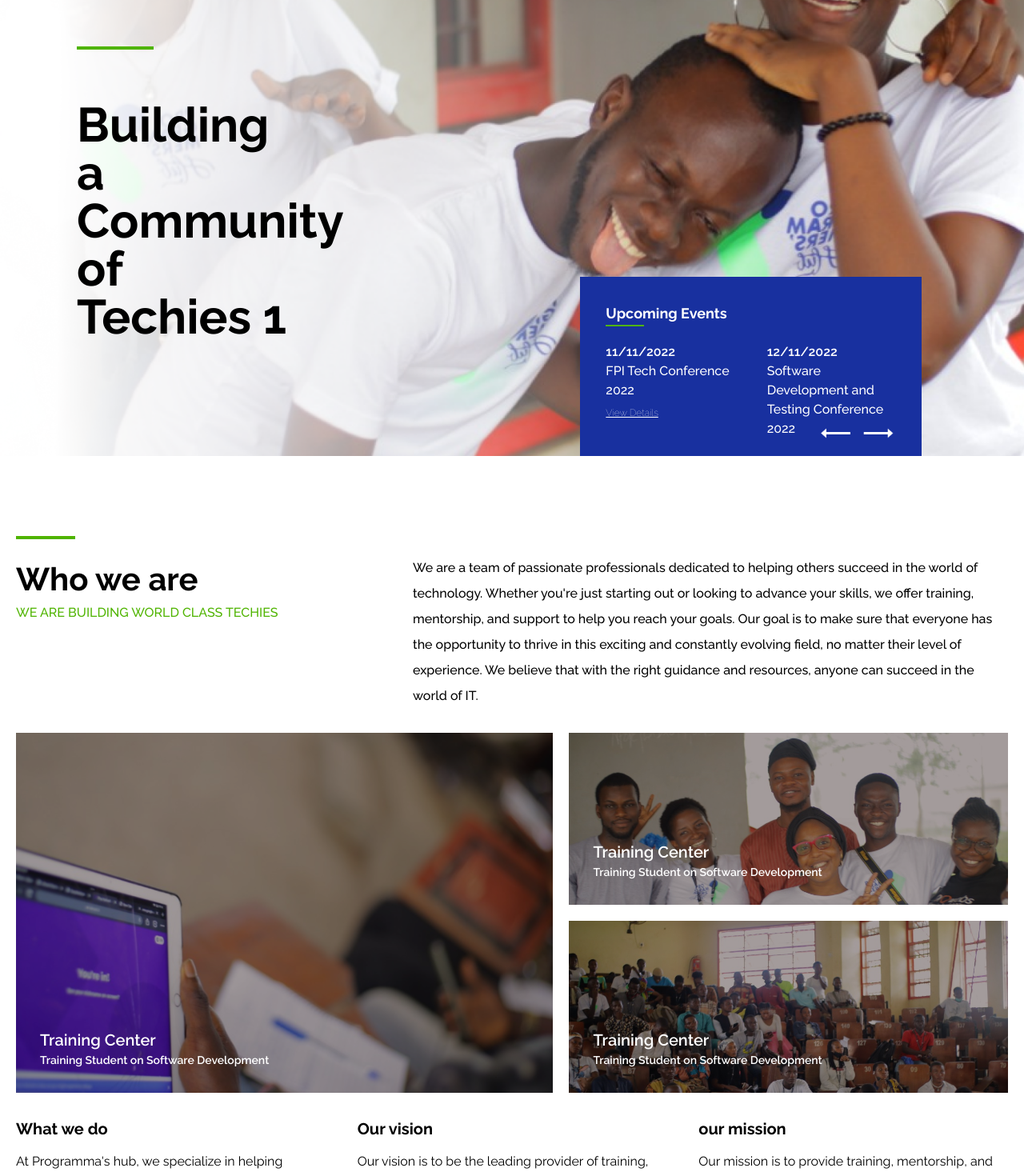
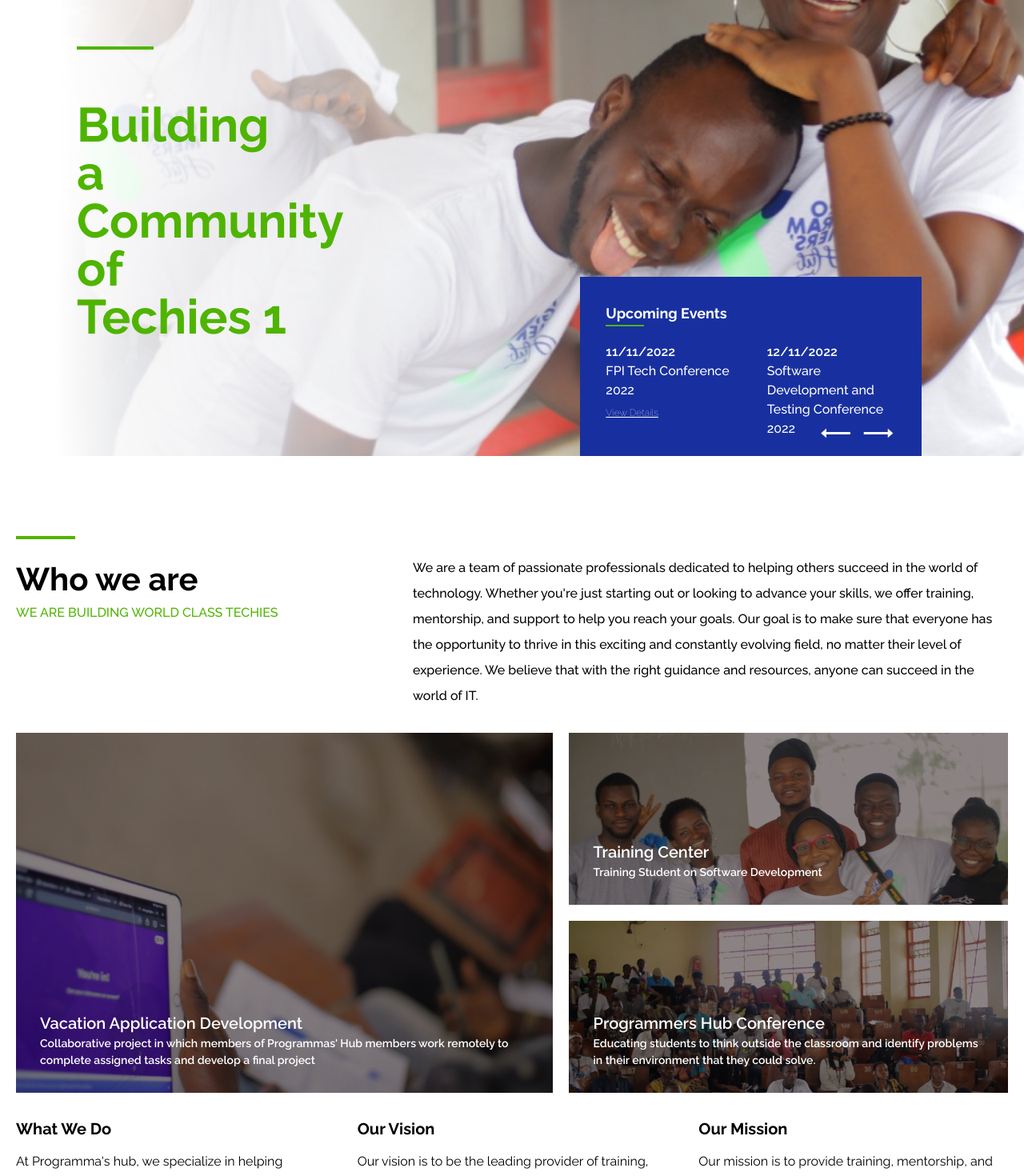
Before and after one commit to techacephub/website, a Nuxt app: page / in a window 1280 px wide. Shown: the part 240-1710 px from the top of the page at 80% size. Built offline with nearby package versions, Linux system fonts and the light colour scheme.

Commit message:
ui updates

```diff
--- a/components/AboutUs.vue
+++ b/components/AboutUs.vue
@@ -13,8 +13,8 @@
 
         <div class="flex gap-5 flex-col md:flex-row">
             <div class="about-us-one h-[215px] md:h-[450px] w-full md:w-[55%] flex flex-col justify-end p-[30px]">
-                <h1 class="text-white font-semibold text-[20px]">Training Center</h1>
-                <p class="text-white font-semibold text-[14px]">Training Student on Software Development</p>
+                <h1 class="text-white font-semibold text-[20px]">Vacation Application Development </h1>
+                <p class="text-white font-semibold text-[14px]">Collaborative project in which members of Programmas' Hub members work remotely to complete assigned tasks and develop a final project</p>
             </div>
             <div class="w-full md:w-[45%]">
                 <div class="about-us-two h-[215px] w-full mb-[20px] flex flex-col justify-end p-[30px]">
@@ -22,25 +22,25 @@
                     <p class="text-white font-semibold text-[14px]">Training Student on Software Development</p>
                 </div>
                 <div class="about-us-three h-[215px] w-full flex flex-col justify-end p-[30px]">
-                    <h1 class="text-white font-semibold text-[20px]">Training Center</h1>
-                    <p class="text-white font-semibold text-[14px]">Training Student on Software Development</p>
+                    <h1 class="text-white font-semibold text-[20px]">Programmers Hub Conference</h1>
+                    <p class="text-white font-semibold text-[14px]">Educating students to think outside the classroom and identify problems in their environment that they could solve.</p>
                 </div>
             </div>
         </div>
 
         <div class="grid grid-cols-1 gap-10 mt-[30px] justify-center lg:grid-cols-3">
             <div class="flex flex-col items-center lg:items-start">
-                <h1 class="font-bold text-[20px] mb-[10px]">What we do</h1>
+                <h1 class="font-bold text-[20px] mb-[10px]">What We Do</h1>
                 <p class="text-center lg:text-left leading-8">At Programma's hub, we specialize in helping individuals develop a range of technical skills that are in high demand. From programming and graphics design to project management and content creation, we offer training and mentorship to help you succeed in these exciting fields. Our team is dedicated to providing the support and guidance you need to achieve your goals and reach your full potential.</p>
             </div>
 
             <div class="flex flex-col items-center lg:items-start">
-                <h1 class="font-bold text-[20px] mb-[10px]">Our vision</h1>
+                <h1 class="font-bold text-[20px] mb-[10px]">Our Vision</h1>
                 <p class="text-center lg:text-left leading-8">Our vision is to be the leading provider of training, mentorship, and support for individuals looking to succeed in the world of technology. We envision a future where everyone has the opportunity to learn and grow in this exciting field, and where our efforts have helped create a more technologically skilled and diverse workforce.</p>
             </div>
 
             <div class="flex flex-col items-center lg:items-start">
-                <h1 class="font-bold text-[20px] mb-[10px]">our mission</h1>
+                <h1 class="font-bold text-[20px] mb-[10px]">Our Mission</h1>
                 <p class="text-center lg:text-left leading-8">Our mission is to provide training, mentorship, and support to help individuals succeed in the world of technology, regardless of their level of experience. We are committed to empowering people to reach their full potential and thrive in this fast-paced and constantly evolving field.</p>
             </div>
         </div>
@@ -50,21 +50,21 @@
 <style>
 .about-us-one {
     background-image: url("~/assets/images/about-1.png");
-    background-color: rgba(13, 4, 4, 0.4);
+    background-color: rgba(13, 4, 4, 0.5);
     background-repeat: no-repeat;
     background-size: cover;
     background-blend-mode: overlay;
 }
 .about-us-two {
     background-image: url("~/assets/images/slider-3.jpg");
-    background-color: rgba(13, 4, 4, 0.4);
+    background-color: rgba(13, 4, 4, 0.5);
     background-repeat: no-repeat;
     background-size: cover;
     background-blend-mode: overlay;
 }
 .about-us-three {
     background-image: url("~/assets/images/slider-5.jpg");
-    background-color: rgba(13, 4, 4, 0.4);
+    background-color: rgba(13, 4, 4, 0.5);
     background-repeat: no-repeat;
     background-size: cover;
     background-blend-mode: overlay;
--- a/components/Header.vue
+++ b/components/Header.vue
@@ -125,49 +125,49 @@
         <li class="py-[10px]">
           <a
             href="#home"
-            class="capitalize font-semibold hover:cursor-pointer text-xl"
+            class="capitalize font-semibold hover:cursor-pointer text-xl" @click="menu = !menu"
             >Home</a
           >
         </li>
         <li class="py-[10px]">
           <a
             href="#who-we-are"
-            class="capitalize font-semibold hover:cursor-pointer text-xl"
+            class="capitalize font-semibold hover:cursor-pointer text-xl" @click="menu = !menu"
             >Who we are</a
           >
         </li>
         <li class="py-[10px]">
           <a
             href="#our-events"
-            class="capitalize font-semibold hover:cursor-pointer text-xl"
+            class="capitalize font-semibold hover:cursor-pointer text-xl" @click="menu = !menu"
             >Our activities</a
           >
         </li>
         <li class="py-[10px]">
           <a
             href="#our-team"
-            class="capitalize font-semibold hover:cursor-pointer text-xl"
+            class="capitalize font-semibold hover:cursor-pointer text-xl" @click="menu = !menu"
             >team</a
           >
         </li>
         <li class="py-[10px]">
           <a
             href="#contact"
-            class="capitalize font-semibold hover:cursor-pointer text-xl"
+            class="capitalize font-semibold hover:cursor-pointer text-xl" @click="menu = !menu"
             >contacts</a
           >
         </li>
         <li class="py-[10px]">
           <a
             href=""
-            class="capitalize font-semibold hover:cursor-pointer text-xl"
+            class="capitalize font-semibold hover:cursor-pointer text-xl" @click="menu = !menu"
             >Login</a
           >
         </li>
         <li class="py-[10px]">
           <a
             href="#contact"
-            class="capitalize font-semibold hover:cursor-pointer text-xl bg-[#4FB400] text-white py-[10px] px-[20px] rounded-md"
+            class="capitalize font-semibold hover:cursor-pointer text-xl bg-[#4FB400] text-white py-[10px] px-[20px] rounded-md" @click="menu = !menu"
             >Join Us</a
           >
         </li>
--- a/components/HeroSection.vue
+++ b/components/HeroSection.vue
@@ -53,12 +53,12 @@ changeSliderOnInterval();
         :id="`slide-${i}`"
         :key="i"
         :class="`${activeSlider === i ? 'opacity-100' : 'opacity-0'}`"
-        class="relative block inset-0 -mr-[100%] w-full transform transition-all duration-700 ease-in-out ease-in h-56 md:h-[50vh] lg:h-[100vh] 4xl:h-[80vh] bg-no-repeat md:bg-top bg-cover pt-10 md:pt-16 lg:pt-32 xl:pt-52 4xl:pt-72 px-8 md:px-16 lg:px-24 xl:pt-32 4xl:px-56 float-left backface-hidden"
+        class="relative block inset-0 slider-image -mr-[100%] w-full transform transition-all duration-700 ease-in-out ease-in h-56 md:h-[50vh] lg:h-[100vh] 4xl:h-[80vh] bg-no-repeat md:bg-top bg-cover pt-10 md:pt-16 lg:pt-32 xl:pt-52 4xl:pt-72 px-8 md:px-16 lg:px-24 xl:pt-32 4xl:px-56 float-left backface-hidden"
         :style="`background-image: url(${item.image});`"
       >
         <div class="h-1 w-24 bg-primary"></div>
         <h1
-          class="text-xl md:text-3xl lg:text-5xl xl:text-6xl 2xl:text-7xl text-dark font-bold w-32 md:w-48 lg:w-72 xl:w-1/4 4xl:w-1/3 mt-2 md:mt-8 lg:mt-16 4xl:mt-32"
+          class="text-xl md:text-3xl lg:text-5xl xl:text-6xl 2xl:text-7xl text-[#4FB400] font-bold w-32 md:w-48 lg:w-72 xl:w-1/4 4xl:w-1/3 mt-2 md:mt-8 lg:mt-16 4xl:mt-32"
         >
           {{ item.caption }}
         </h1>
@@ -67,3 +67,10 @@ changeSliderOnInterval();
     <UpcomingEvents />
   </section>
 </template>
+
+<style scoped>
+.slider-image {
+  background-color: linear-gradient(270.31deg, rgba(255, 255, 255, 0) 35.65%, #FFFFFF 94.18%);
+  background-blend-mode: overlay;
+}
+</style>
--- a/components/OurEvent.vue
+++ b/components/OurEvent.vue
@@ -59,7 +59,7 @@ export default defineComponent({
                 'eventImage': 'group.png'
             },
             {
-                'event_date': '14TH jabuary, 2023',
+                'event_date': '14TH january, 2023',
                 'event_name': 'SOFTWARE DESIGN & DEVELOPMENT DAY DEVELOPMENT DAY',
                 'eventImage': 'group.png'
             },
```
Also changed, not shown: 1 other file (tests, documents, lock files or other folders).
